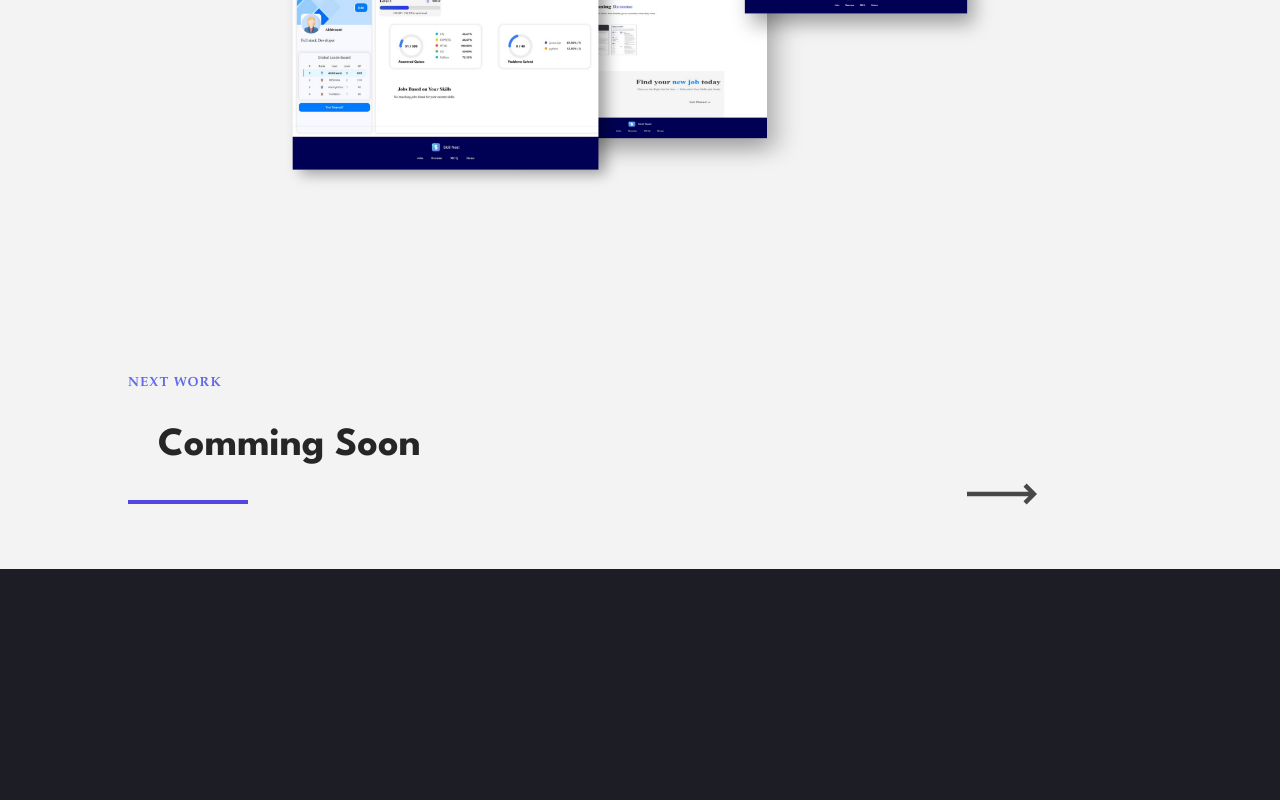
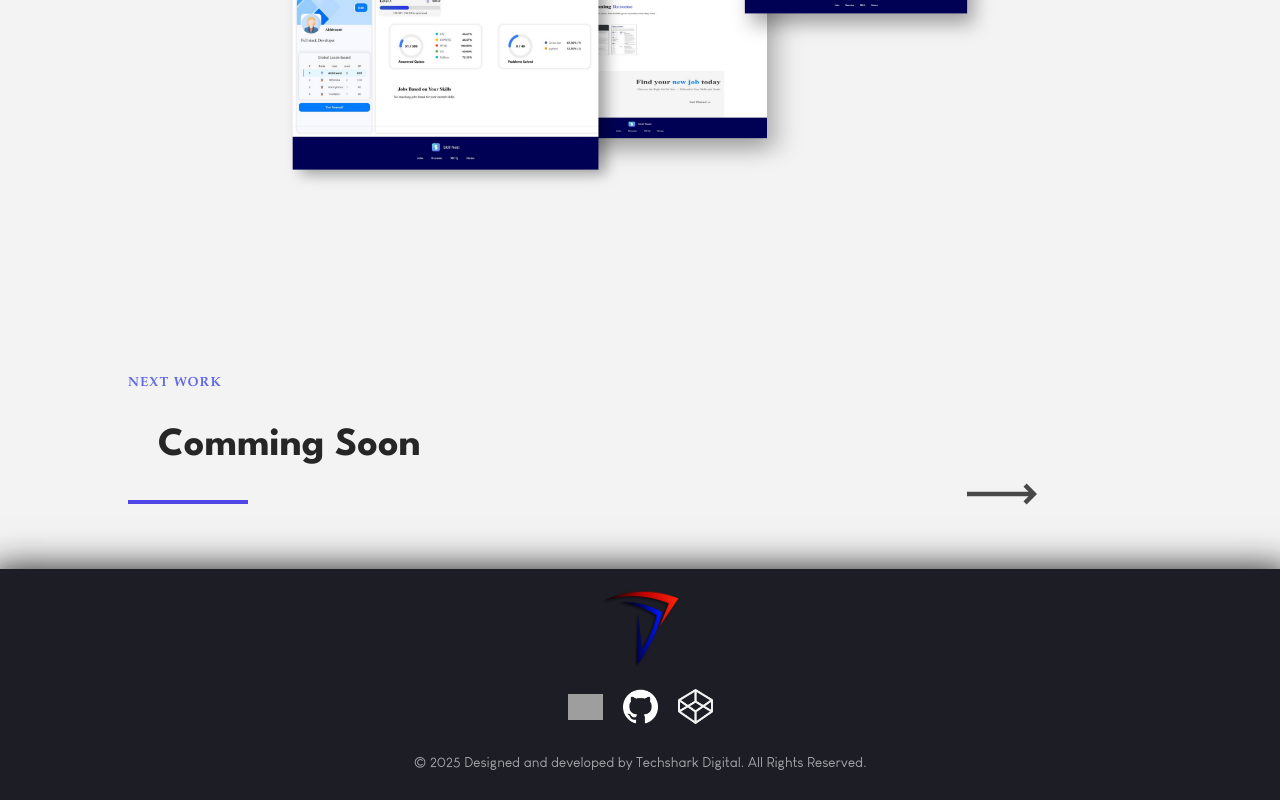
Before and after one commit to thanish2806/thanish-dev, a React (Vite) app: page /skillnest-casestudy in a window 1280 px wide. Shown: the part 3401-4201 px from the top of the page. Before the commit the page ends 3970 px from the top, so only its background shows below. Built offline with nearby package versions, Linux system fonts and the light colour scheme; grey boxes are pictures that could not be loaded.

Commit message:
`Added import and rendering of Footer component in Project01CaseStudy component`

```diff
--- a/src/Project01CaseStudy/P1csmain.jsx
+++ b/src/Project01CaseStudy/P1csmain.jsx
@@ -5,6 +5,7 @@ import Loader from "../loader.jsx";
 import CsProjectHeroSection from "./CsProjectHeroContent.jsx";
 import CsProjectIntroSection from "./CsProjectIntro.jsx";
 import CsProjectAnalysisSec from "./CsProjectAnalysisSec.jsx";
+import Footer from "../footer.jsx";
 
 function Project01CaseStudy() {
   const [loading, setLoading] = useState(true);
@@ -28,6 +29,8 @@ function Project01CaseStudy() {
           <CsProjectIntroSection />
 
           <CsProjectAnalysisSec />
+
+          <Footer />
         </>
       )}
     </div>
```
